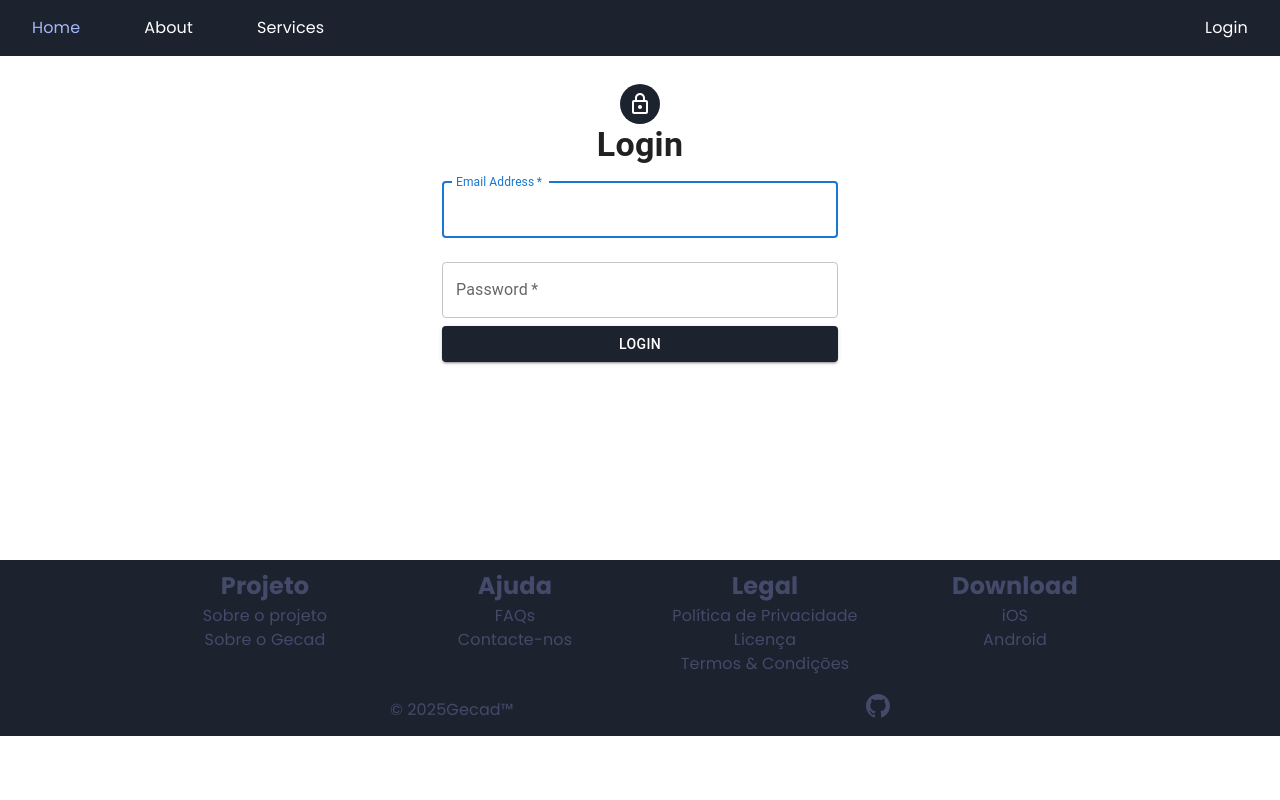
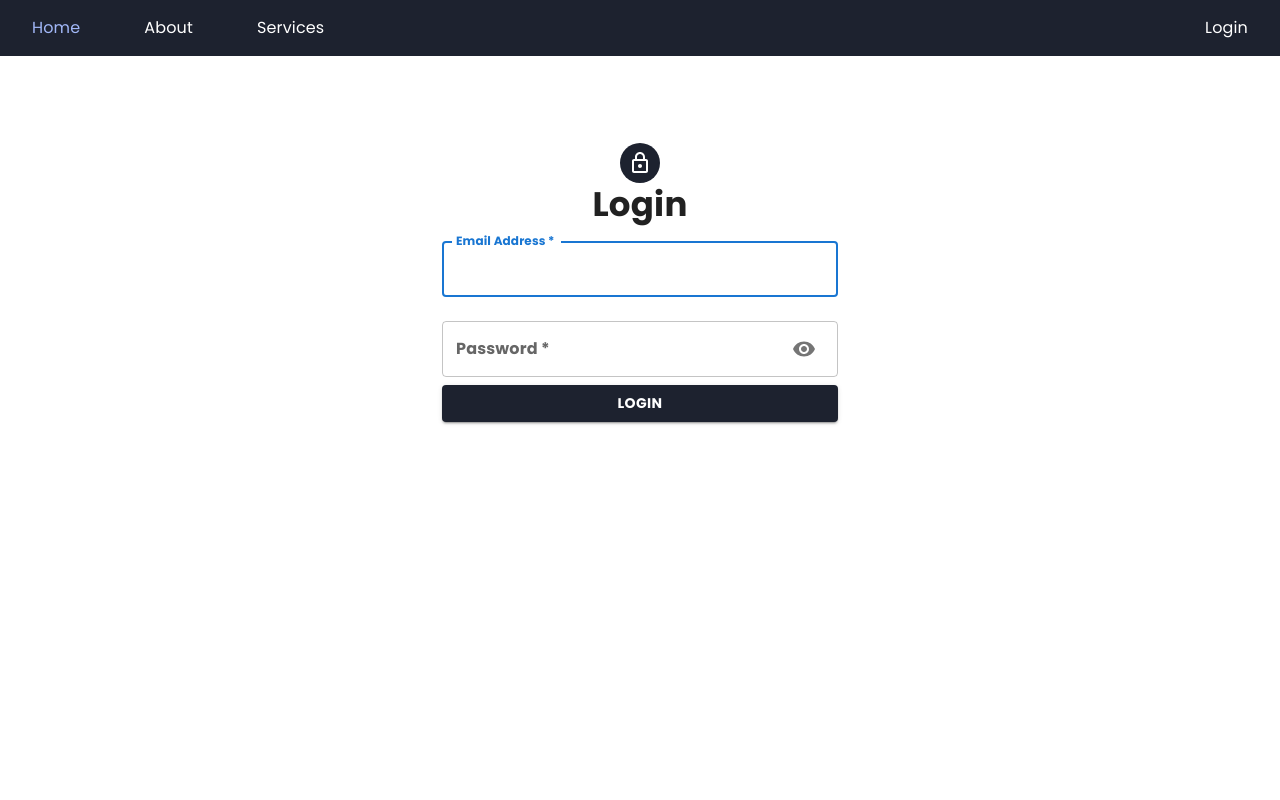
Before and after one commit to martimSantos1/vit_regia_frontend, a React (Vite) app: page /login in a window 1280 px wide. Shown: the top 800 px of the page. Built offline with nearby package versions, Linux system fonts and the light colour scheme.

Commit message:
Consertar algumas inconsistências de design

```diff
--- a/src/components/login.tsx
+++ b/src/components/login.tsx
@@ -1,4 +1,4 @@
-import { LockOutlined } from "@mui/icons-material";
+import { LockOutlined, Visibility, VisibilityOff } from "@mui/icons-material";
 import {
   Container,
   CssBaseline,
@@ -6,16 +6,27 @@ import {
   Avatar,
   Typography,
   TextField,
-  Button
+  Button,
+  IconButton,
+  InputAdornment
 } from "@mui/material";
 import { useState } from "react";
-import "./../components/styles/login.css";
+import "./styles/login.css";
 
 function Login(){
   const [response, setResponse] = useState<{ message?: string; error?: string } | null>(null);
 
   const [email, setEmail] = useState("");
   const [password, setPassword] = useState("");
+  const [showPassword, setShowPassword] = useState(false);
+
+  const handleClickShowPassword = () => {
+    setShowPassword(!showPassword);
+  };
+
+  const handleMouseDownPassword = (event: React.MouseEvent<HTMLButtonElement>) => {
+    event.preventDefault();
+  };
 
   const handleLogin = async () => {
     try {
@@ -42,7 +53,7 @@ function Login(){
     <Container maxWidth="xs">
       <CssBaseline />
       <Box className="login-container">
-        <Avatar className="login-avatar" style={{ backgroundColor: "#1d222f"}}>
+        <Avatar className="login-avatar">
           <LockOutlined />
         </Avatar>
         <Typography variant="h4">Login</Typography>
@@ -65,15 +76,28 @@ function Login(){
             id="password"
             name="password"
             label="Password"
-            type="password"
+            type={showPassword ? "text" : "password"}
             value={password}
             onChange={(e) => setPassword(e.target.value)}
+            InputProps={{
+              endAdornment: (
+                <InputAdornment position="end">
+                  <IconButton
+                    aria-label="toggle password visibility"
+                    onClick={handleClickShowPassword}
+                    onMouseDown={handleMouseDownPassword}
+                    className="toggle-visibility-button"
+                  >
+                    {showPassword ? <VisibilityOff /> : <Visibility />}
+                  </IconButton>
+                </InputAdornment>
+              ),
+            }}
           />
           <Button
             fullWidth
             variant="contained"
             className="login-button"
-            style={{ backgroundColor: "#1d222f"}}
             onClick={handleLogin}
           >
             Login
--- a/src/components/styles/login.css
+++ b/src/components/styles/login.css
@@ -1,6 +1,6 @@
 .login-container {
-    margin-top: 20px;
-    margin-bottom: 50%;
+  margin-top: 20%;
+  margin-bottom: 100%;
   display: flex;
   flex-direction: column;
   align-items: center;
@@ -10,9 +10,14 @@
 }
 
 .login-container * {
-    font-family: inherit;
+  font-family: inherit !important;
+  font-weight: bold !important;
 }
 
-.login-container .MuiTypography-h4 {
-    font-weight: bold;
+.login-avatar {
+  background-color: #1d222f !important;
 }
+
+.login-button {
+  background-color: #1d222f !important;
+}
```
Lines whose indentation alone changed are shown as unchanged.
